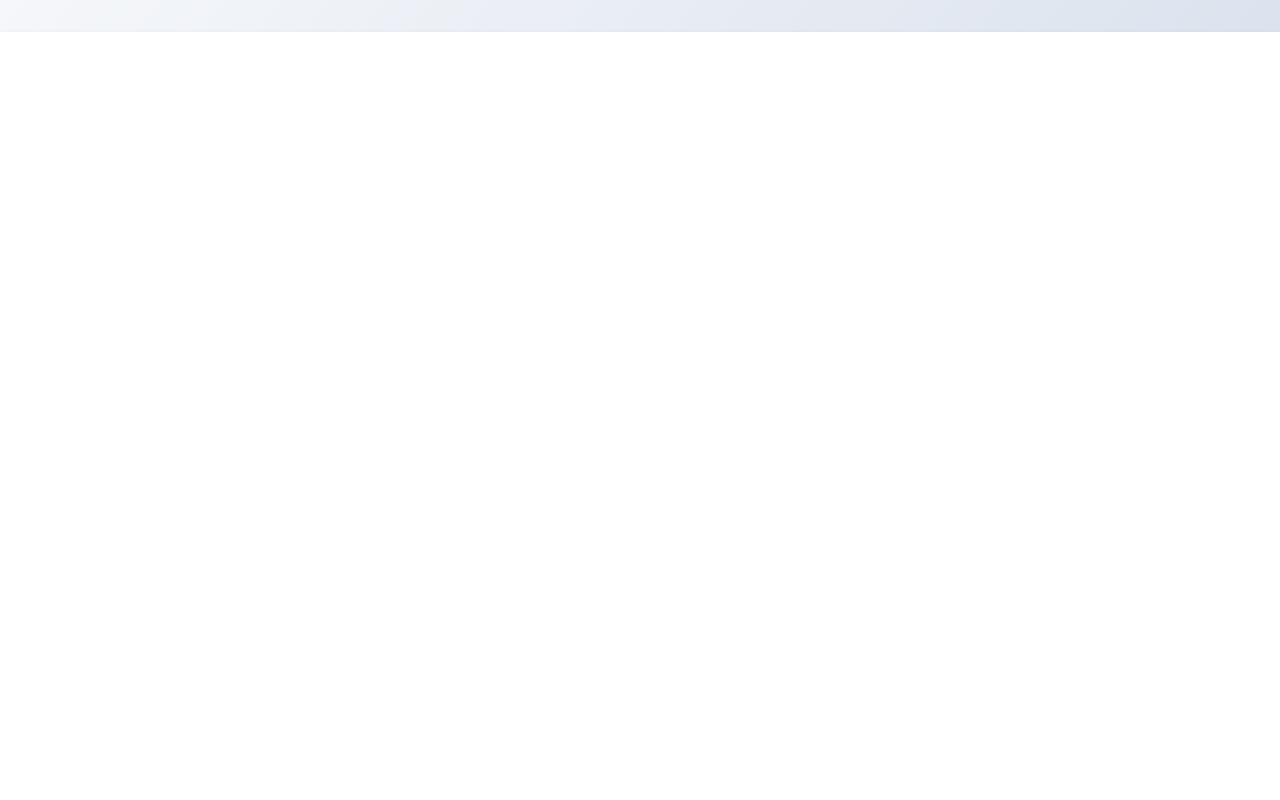
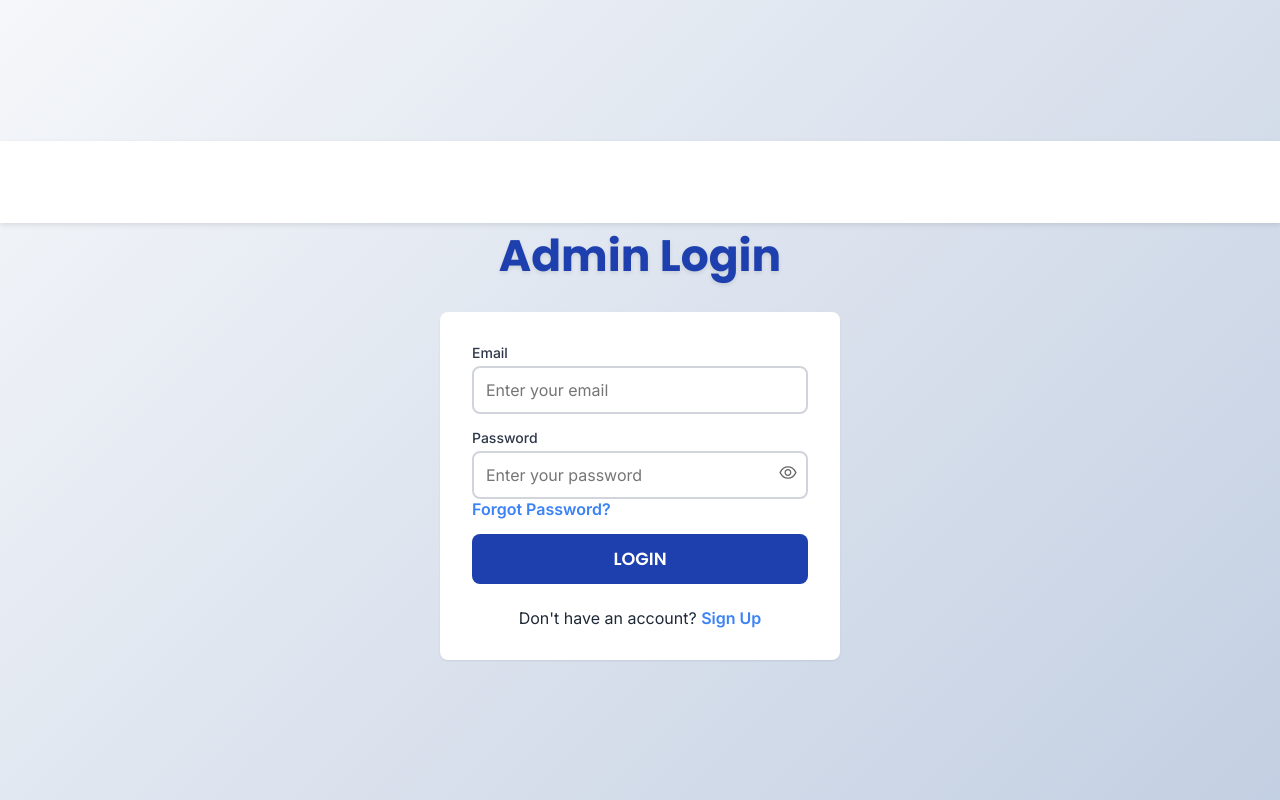
Before and after one commit to ay30bg/admin-betflix, a React (Create React App) app: page / in a window 1280 px wide. Shown: the top 800 px of the page. Built offline with nearby package versions, Linux system fonts and the light colour scheme.

Commit message:
Update header.css

```diff
--- a/src/styles/header.css
+++ b/src/styles/header.css
@@ -4,7 +4,6 @@
 .header {
     background-color: #1a1a1a; /* Dark background for professional look */
     width: 100vw; /* Full viewport width */
-    height: 100vh; /* Full viewport height */
     display: flex; /* Flexbox for centering content */
     justify-content: center; /* Center horizontally */
     align-items: center; /* Center vertically */
```
